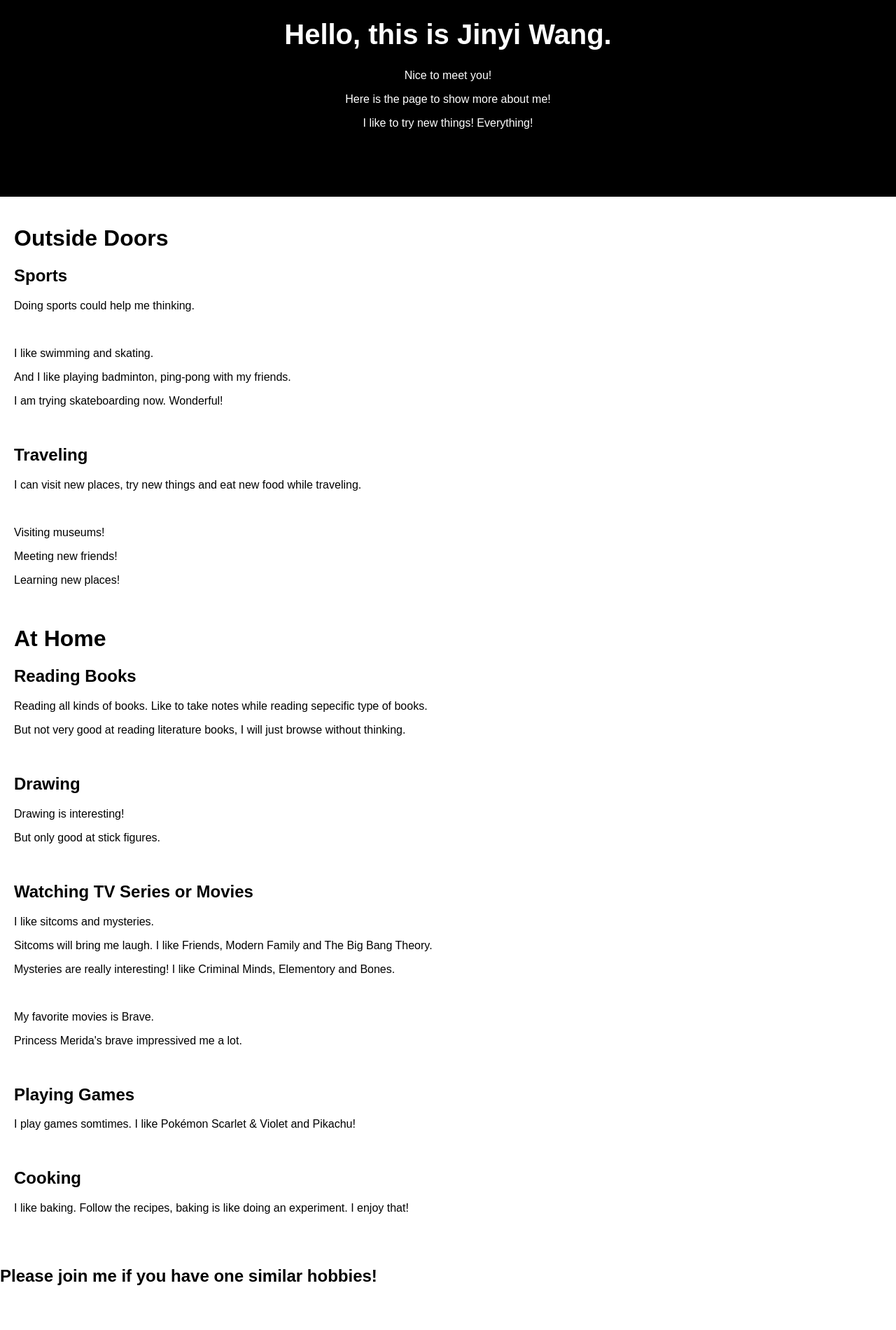
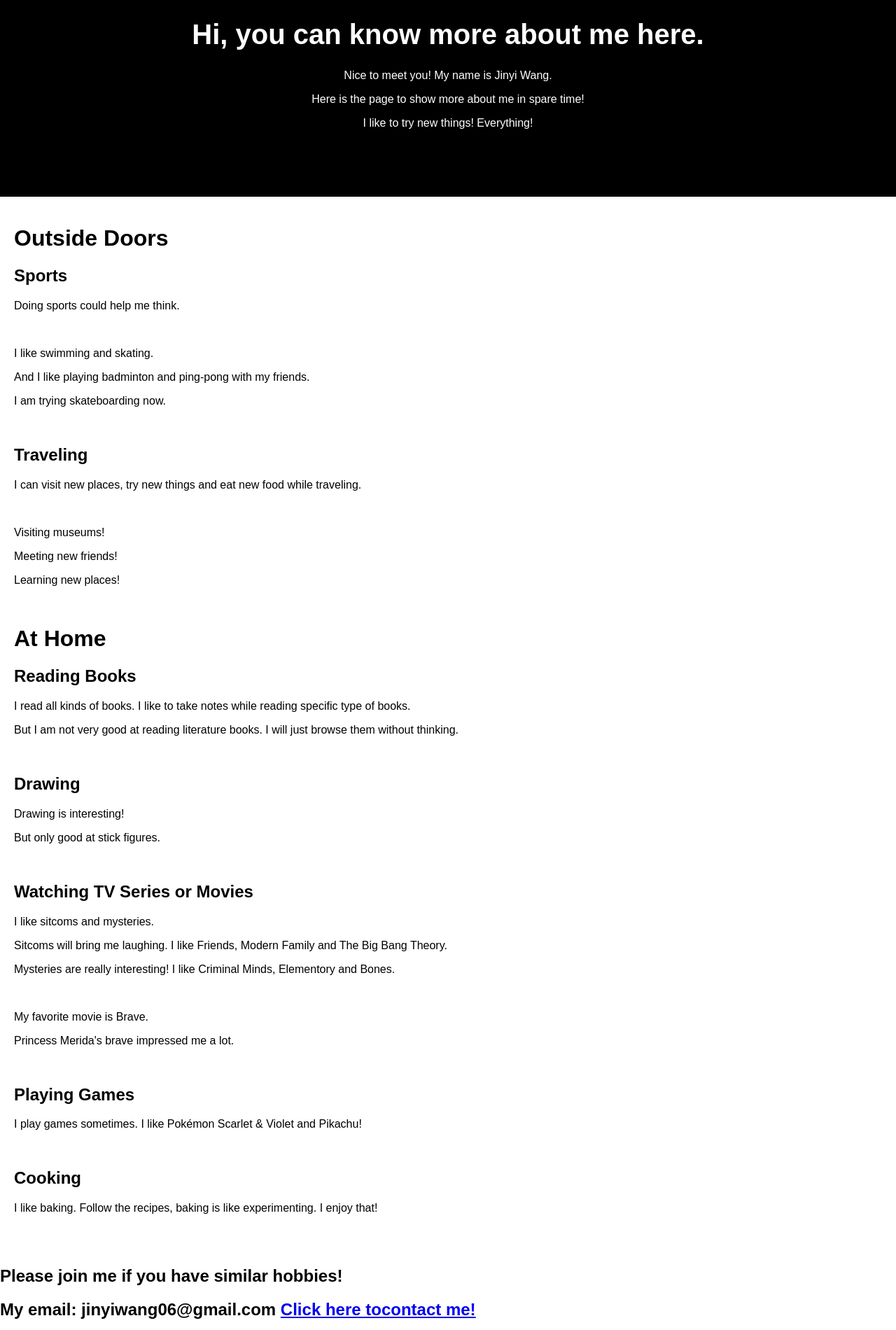
Before and after one commit to Jinyi-Wang/SpareTime, a plain HTML site: page index.html in a window 1280 px wide. Shown: the part 80-1980 px from the top of the page at 70% size. Before the commit the page ends 1937 px from the top, so only its background shows below. Drawn offline with Linux system fonts and the light colour scheme.

Commit message:
Update index.html

```diff
--- a/index.html
+++ b/index.html
@@ -38,9 +38,9 @@ body {
 <body>
 
 <div class="header">
-  <h1>Hello, this is Jinyi Wang.</h1>
-  <p>Nice to meet you!</p>
-  <p>Here is the page to show more about me!</p>
+<h1>Hi, you can know more about me here.</h1>
+  <p>Nice to meet you! My name is Jinyi Wang.</p>
+  <p>Here is the page to show more about me in spare time!</p>
   <p>I like to try new things! Everything! </p>
 
 </div>
@@ -50,11 +50,11 @@ body {
   <div class="main">
 <h1>Outside Doors</h1>
   <h2>Sports</h2>
-      <p>Doing sports could help me thinking. </p>
+      <p>Doing sports could help me think. </p>
             <br>
       <p>I like swimming and skating.</p>
-      <p>And I like playing badminton, ping-pong with my friends.</p>
-      <p>I am trying skateboarding now. Wonderful!</p>
+      <p>And I like playing badminton and ping-pong with my friends.</p>
+      <p>I am trying skateboarding now. </p>
       <br>
 
   <h2>Traveling</h2>
@@ -67,8 +67,8 @@ body {
 
 <h1>At Home</h1>
   <h2>Reading Books</h2>
-      <p>Reading all kinds of books. Like to take notes while reading sepecific type of books. </p>
-      <p>But not very good at reading literature books, I will just browse without thinking. </p>
+      <p>I read all kinds of books. I like to take notes while reading specific type of books. </p>
+      <p>But I am not very good at reading literature books. I will just browse them without thinking. </p>
       <br>
 
   <h2>Drawing</h2>
@@ -78,27 +78,30 @@ body {
 
   <h2>Watching TV Series or Movies</h2>
       <p> I like sitcoms and mysteries.</p>
-      <p> Sitcoms will bring me laugh. I like Friends, Modern Family and The Big Bang Theory.</p>
+      <p> Sitcoms will bring me laughing. I like Friends, Modern Family and The Big Bang Theory.</p>
       <p> Mysteries are really interesting! I like Criminal Minds, Elementory and Bones.</p>
       <br>
-      <p> My favorite movies is Brave.</p>
-      <p> Princess Merida's brave impressived me a lot.</p>
+      <p> My favorite movie is Brave.</p>
+      <p> Princess Merida's brave impressed me a lot.</p>
       <br>
 
   <h2>Playing Games</h2>
-      <p> I play games somtimes. I like Pokémon Scarlet & Violet and Pikachu!</p>
+      <p> I play games sometimes. I like Pokémon Scarlet & Violet and Pikachu!</p>
       <br>
 
   <h2>Cooking</h2>
-      <p> I like baking. Follow the recipes, baking is like doing an experiment. I enjoy that! </p>
+      <p> I like baking. Follow the recipes, baking is like experimenting. I enjoy that! </p>
       <br>
+
 
 
 </div>
 
 
 <div class="footer">
-  <h2>Please join me if you have one similar hobbies! </h2>
+  <h2>Please join me if you have similar hobbies! </h2>
+  <h2>My email: jinyiwang06@gmail.com <a href="jinyiwang06@gmail.com">Click here tocontact me!</a></h2>
+
 </div>
 
 </body>
```
